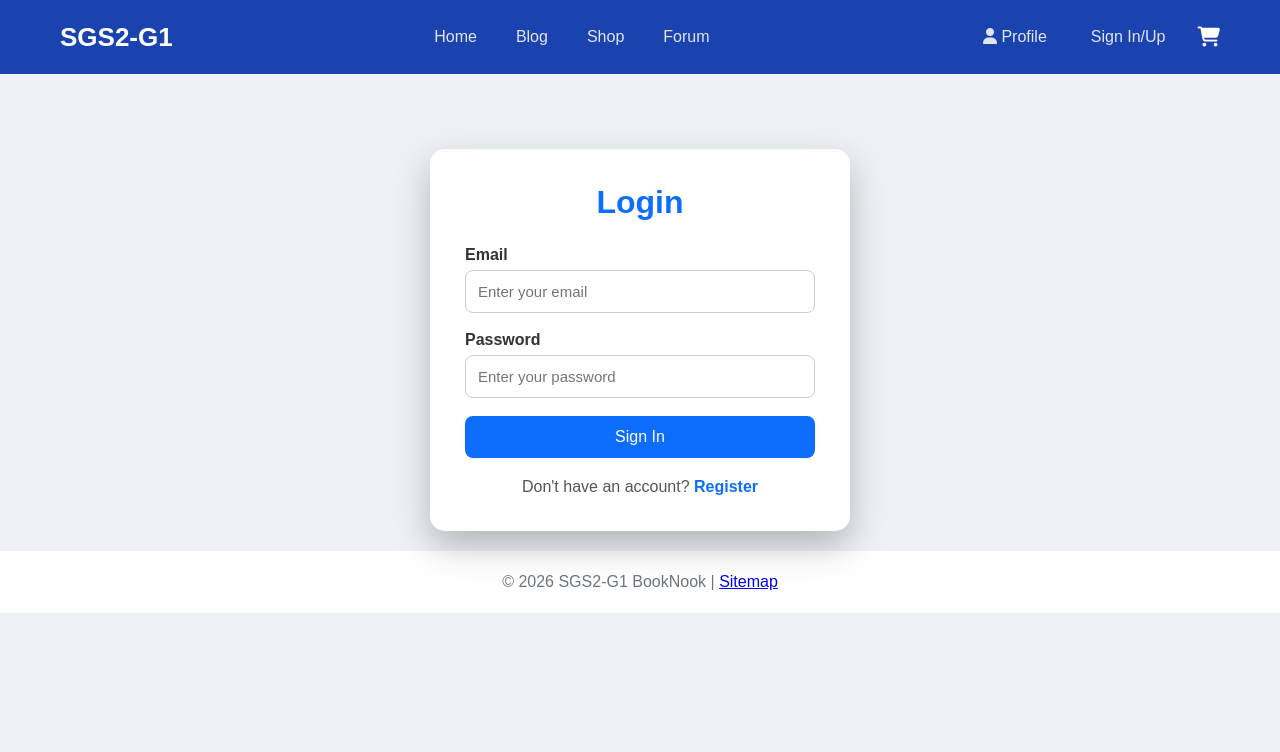
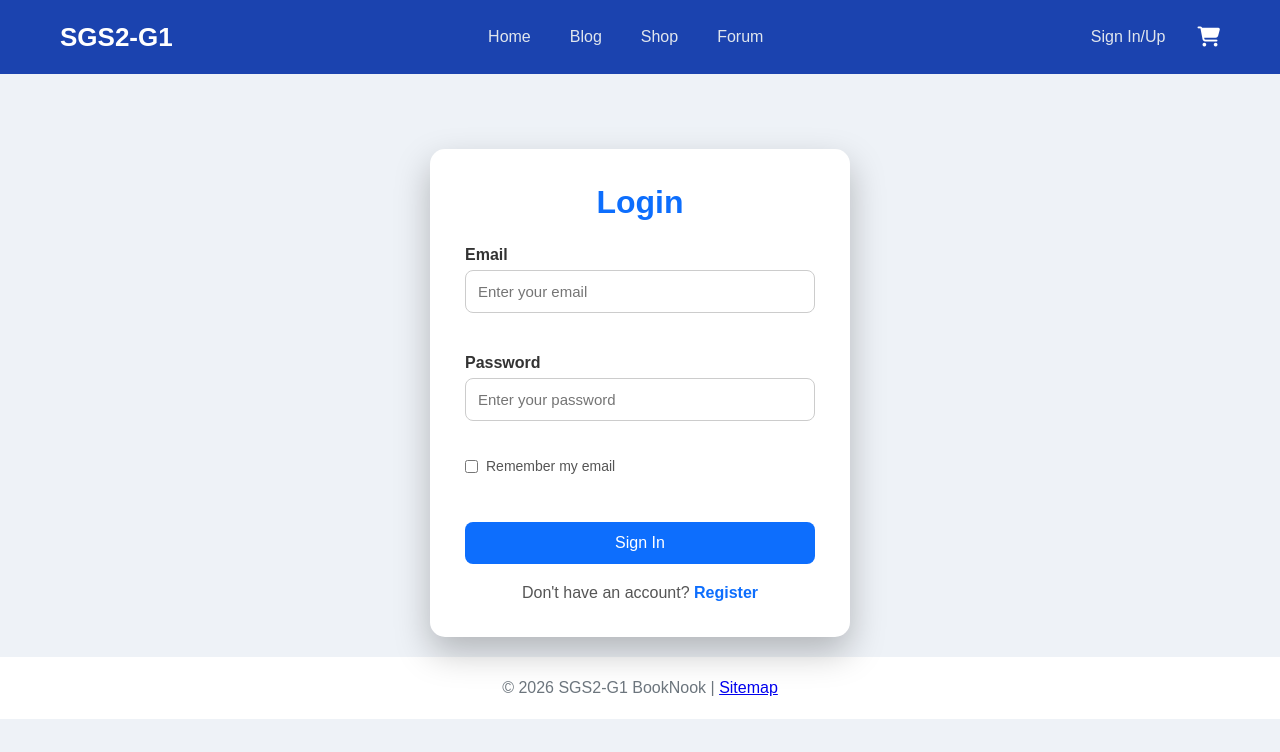
Before and after one commit to s3751333/SGS2-G1, a Node server app: page /login in a window 1280 px wide. Shown: the top 752 px of the page. Run offline with Node 20, Linux system fonts and the light colour scheme; some libraries are stand-ins or nearby versions.

Commit message:
Improve shared user login and session flow

```diff
--- a/index.js
+++ b/index.js
@@ -53,15 +53,47 @@ function getCurrentUser(request) {
   return users.find((user) => user.id === userId) || null;
 }
 
+function getSafeNextPage(value) {
+  const nextPage = String(value || "");
+  return nextPage.startsWith("/") && !nextPage.startsWith("//") ? nextPage : "/blogs";
+}
+
+app.use((request, response, next) => {
+  response.locals.currentUser = getCurrentUser(request);
+  next();
+});
+
+app.get("/login", (request, response) => {
+  if (response.locals.currentUser) {
+    response.redirect("/blogs");
+    return;
+  }
+
+  response.render("login", {
+    activePage: "",
+    nextPage: getSafeNextPage(request.query.next),
+  });
+});
+
+app.get("/register", (request, response) => {
+  if (response.locals.currentUser) {
+    response.redirect("/blogs");
+    return;
+  }
+
+  response.render("register", { activePage: "" });
+});
+
 app.post("/register", (request, response) => {
   const fullName = String(request.body.fullName || "").trim();
   const username = String(request.body.username || "").trim();
   const email = String(request.body.email || "").trim().toLowerCase();
   const introduction = String(request.body.introduction || "").trim();
   const password = String(request.body.password || "");
+  const confirmPassword = String(request.body.confirmPassword || "");
 
-  if (!fullName || !username || !email || !password) {
-    response.status(400).json({ message: "Please complete all required fields." });
+  if (fullName.length < 2 || fullName.length > 80) {
+    response.status(400).json({ message: "The full name must contain between 2 and 80 characters." });
     return;
   }
 
@@ -70,13 +102,23 @@ app.post("/register", (request, response) => {
     return;
   }
 
-  if (!/^[^\s@]+@[^\s@]+\.[^\s@]+$/.test(email)) {
+  if (email.length > 120 || !/^[^\s@]+@[^\s@]+\.[^\s@]+$/.test(email)) {
     response.status(400).json({ message: "The email address is not valid." });
     return;
   }
 
-  if (password.length < 8 || !/[A-Z]/.test(password) || !/[0-9]/.test(password)) {
+  if (introduction.length > 300) {
+    response.status(400).json({ message: "The introduction cannot exceed 300 characters." });
+    return;
+  }
+
+  if (password.length < 8 || password.length > 72 || !/[A-Z]/.test(password) || !/[0-9]/.test(password)) {
     response.status(400).json({ message: "The password is not valid." });
+    return;
+  }
+
+  if (password !== confirmPassword) {
+    response.status(400).json({ message: "The passwords do not match." });
     return;
   }
 
@@ -131,6 +173,7 @@ app.post("/login", (request, response) => {
   response.setHeader("Set-Cookie", `sessionId=${sessionId}; HttpOnly; SameSite=Lax; Path=/`);
   response.json({
     message: "Login successful.",
+    redirectTo: getSafeNextPage(request.body.next),
     user: {
       id: user.id,
       fullName: user.fullName,
@@ -263,11 +306,9 @@ const pageNames = [
   "forum-main",
   "forum-new-topic",
   "forum-topic",
-  "login",
   "product-detail",
   "products",
   "profile",
-  "register",
   "sitemap",
   "wishlist",
 ];
@@ -295,7 +336,7 @@ app.get("/blog-create", (request, response) => {
   const currentUser = getCurrentUser(request);
 
   if (!currentUser) {
-    response.redirect("/login");
+    response.redirect("/login?next=%2Fblog-create");
     return;
   }
 
@@ -313,7 +354,7 @@ app.post("/blog-create", (request, response) => {
   const currentUser = getCurrentUser(request);
 
   if (!currentUser) {
-    response.redirect("/login");
+    response.redirect("/login?next=%2Fblog-create");
     return;
   }
 
@@ -365,7 +406,7 @@ app.get("/blog-articles/:article/edit", (request, response, next) => {
   const currentUser = getCurrentUser(request);
 
   if (!currentUser) {
-    response.redirect("/login");
+    response.redirect(`/login?next=${encodeURIComponent(`/blog-articles/blog${post.id}/edit`)}`);
     return;
   }
 
@@ -402,7 +443,7 @@ app.post("/blog-articles/:article/edit", (request, response, next) => {
   const currentUser = getCurrentUser(request);
 
   if (!currentUser) {
-    response.redirect("/login");
+    response.redirect(`/login?next=${encodeURIComponent(`/blog-articles/blog${post.id}/edit`)}`);
     return;
   }
 
@@ -449,7 +490,7 @@ app.post("/blog-articles/:article/delete", (request, response, next) => {
   const currentUser = getCurrentUser(request);
 
   if (!currentUser) {
-    response.redirect("/login");
+    response.redirect(`/login?next=${encodeURIComponent(`/blog-articles/blog${post.id}`)}`);
     return;
   }
 
@@ -518,7 +559,7 @@ app.post("/blog-articles/:article/comments", (request, response, next) => {
   const currentUser = getCurrentUser(request);
 
   if (!currentUser) {
-    response.redirect("/login");
+    response.redirect(`/login?next=${encodeURIComponent(`/blog-articles/blog${post.id}`)}`);
     return;
   }
 
--- a/public/css/loginRegister.css
+++ b/public/css/loginRegister.css
@@ -68,6 +68,35 @@
     box-shadow: 0 0 8px rgba(13, 110, 253, .2);
 }
 
+.form-group .input-error {
+    border-color: var(--delete);
+}
+
+.form-group small {
+    display: block;
+    min-height: 18px;
+    margin-top: 5px;
+}
+
+.remember-email {
+    display: flex;
+    align-items: center;
+    gap: 8px;
+    margin: -4px 0 16px;
+    color: #555;
+    font-size: 14px;
+}
+
+.remember-email input {
+    width: auto;
+}
+
+#login-message,
+#form-message {
+    min-height: 22px;
+    margin-bottom: 10px;
+}
+
 .auth-page .auth-btn {
     text-decoration: none;
     text-align: center;
--- a/public/css/navbar.css
+++ b/public/css/navbar.css
@@ -55,6 +55,18 @@
 .nav-link[aria-current="page"] {
     color: #ffffff;
     text-decoration: underline;
+}
+
+.logout-button {
+    border: 0;
+    background: none;
+    font-family: inherit;
+    cursor: pointer;
+}
+
+.logout-button:disabled {
+    cursor: wait;
+    opacity: 0.7;
 }
 
 .cart-btn {
--- a/public/js/login.js
+++ b/public/js/login.js
@@ -1,15 +1,51 @@
 const loginForm = document.querySelector("#login-form");
 const email = document.querySelector("#login-email");
 const password = document.querySelector("#login-password");
+const emailMessage = document.querySelector("#login-email-message");
+const passwordMessage = document.querySelector("#login-password-message");
 const loginMessage = document.querySelector("#login-message");
+const rememberEmail = document.querySelector("#remember-email");
+const emailStorageKey = "booknookLoginEmail";
+
+function showFieldMessage(input, messageElement, message) {
+  messageElement.textContent = message;
+  messageElement.style.color = message ? "red" : "";
+  input.classList.toggle("input-error", message !== "");
+  return message === "";
+}
+
+function validateEmail() {
+  const emailPattern = /^[^\s@]+@[^\s@]+\.[^\s@]+$/;
+  const message = emailPattern.test(email.value.trim()) ? "" : "Enter a valid email address.";
+  return showFieldMessage(email, emailMessage, message);
+}
+
+function validatePassword() {
+  const message = password.value ? "" : "Enter your password.";
+  return showFieldMessage(password, passwordMessage, message);
+}
+
+const savedEmail = localStorage.getItem(emailStorageKey);
+
+if (savedEmail) {
+  email.value = savedEmail;
+  rememberEmail.checked = true;
+}
+
+email.addEventListener("input", validateEmail);
+password.addEventListener("input", validatePassword);
+
+rememberEmail.addEventListener("change", function () {
+  if (!rememberEmail.checked) {
+    localStorage.removeItem(emailStorageKey);
+  }
+});
 
 loginForm.addEventListener("submit", async function (event) {
   event.preventDefault();
 
-  const emailPattern = /^[^\s@]+@[^\s@]+\.[^\s@]+$/;
-
-  if (!emailPattern.test(email.value) || password.value === "") {
-    loginMessage.textContent = "Enter a valid email and password.";
+  if (!validateEmail() || !validatePassword()) {
+    loginMessage.textContent = "Please correct the form errors.";
     loginMessage.style.color = "red";
     return;
   }
@@ -21,8 +57,9 @@ loginForm.addEventListener("submit", async function (event) {
         "Content-Type": "application/json",
       },
       body: JSON.stringify({
-        email: email.value,
+        email: email.value.trim(),
         password: password.value,
+        next: loginForm.dataset.next,
       }),
     });
 
@@ -31,9 +68,13 @@ loginForm.addEventListener("submit", async function (event) {
     loginMessage.style.color = response.ok ? "green" : "red";
 
     if (response.ok) {
-      setTimeout(function () {
-        window.location.href = "blogs";
-      }, 700);
+      if (rememberEmail.checked) {
+        localStorage.setItem(emailStorageKey, email.value.trim());
+      } else {
+        localStorage.removeItem(emailStorageKey);
+      }
+
+      window.location.href = result.redirectTo;
     }
   } catch {
     loginMessage.textContent = "Could not connect to the server.";
--- a/views/login.ejs
+++ b/views/login.ejs
@@ -21,19 +21,25 @@
             <div class="auth-card">
                 <h1 class="auth-title">Login</h1>
 
-                <form id="login-form" novalidate>
+                <form id="login-form" data-next="<%= nextPage %>" novalidate>
 
                     <div class="form-group">
                         <label for="login-email">Email</label>
                         <input type="email" id="login-email" name="email" placeholder="Enter your email"
                             autocomplete="email" required>
+                        <small id="login-email-message" aria-live="polite"></small>
                     </div>
 
                     <div class="form-group">
                         <label for="login-password">Password</label>
                         <input type="password" id="login-password" name="password" placeholder="Enter your password"
                             autocomplete="current-password" required>
+                        <small id="login-password-message" aria-live="polite"></small>
                     </div>
+
+                    <label class="remember-email">
+                        <input type="checkbox" id="remember-email"> Remember my email
+                    </label>
 
                     <p id="login-message" aria-live="polite"></p>
                     <button type="submit" class="auth-btn">Sign In</button>
@@ -42,7 +48,7 @@
 
                 <div class="auth-text">
                     Don't have an account?
-                    <a href="register">Register</a>
+                    <a href="/register">Register</a>
                 </div>
 
             </div>
@@ -52,7 +58,7 @@
     </div>
 
     <script src="/js/navbar.js"></script>
-    <script src="js/login.js"></script>
+    <script src="/js/login.js"></script>
     <script src="https://kit.fontawesome.com/6416005539.js" crossorigin="anonymous"></script>
 
     <%- include("partials/footer") %>
--- a/views/partials/navbar.ejs
+++ b/views/partials/navbar.ejs
@@ -13,8 +13,12 @@
             <li><a href="/forum-main" class="nav-link" <%- activePage === "forum" ? 'aria-current="page"' : "" %>>Forum</a></li>
         </ul>
         <div class="right-menu">
-            <a href="/profile" class="nav-link auth-btn"><i class="fas fa-user"></i> Profile</a>
-            <a href="/login" class="nav-link auth-btn">Sign In/Up</a>
+            <% if (currentUser) { %>
+                <a href="/profile" class="nav-link auth-btn"><i class="fas fa-user"></i> Profile</a>
+                <button type="button" id="logout-button" class="nav-link auth-btn logout-button">Logout (<%= currentUser.username %>)</button>
+            <% } else { %>
+                <a href="/login" class="nav-link auth-btn">Sign In/Up</a>
+            <% } %>
             <a href="/cart" class="cart-btn" aria-label="Shopping cart">
                 <i class="fas fa-shopping-cart"></i>
             </a>
--- a/views/register.ejs
+++ b/views/register.ejs
@@ -22,7 +22,7 @@
 
                 <h1 class="auth-title">Create Account</h1>
 
-                <form id="register-form" action="#" method="post" novalidate>
+                <form id="register-form" novalidate>
 
                     <div class="form-group">
                         <label for="fullname">Full Name</label>
@@ -66,14 +66,14 @@
                 </form>
                 <div class="auth-text">
                     Already have an account?
-                    <a href="login">Sign In</a>
+                    <a href="/login">Sign In</a>
                 </div>
             </div>
         </div>
     </div>
 
     <script src="/js/navbar.js"></script>
-    <script src="js/register.js"></script>
+    <script src="/js/register.js"></script>
     <script src="https://kit.fontawesome.com/6416005539.js" crossorigin="anonymous"></script>
 
     <%- include("partials/footer") %>
```
Also changed, not shown: public/js/navbar.js (+9 -20 lines), public/js/register.js (+9 -0 lines).
